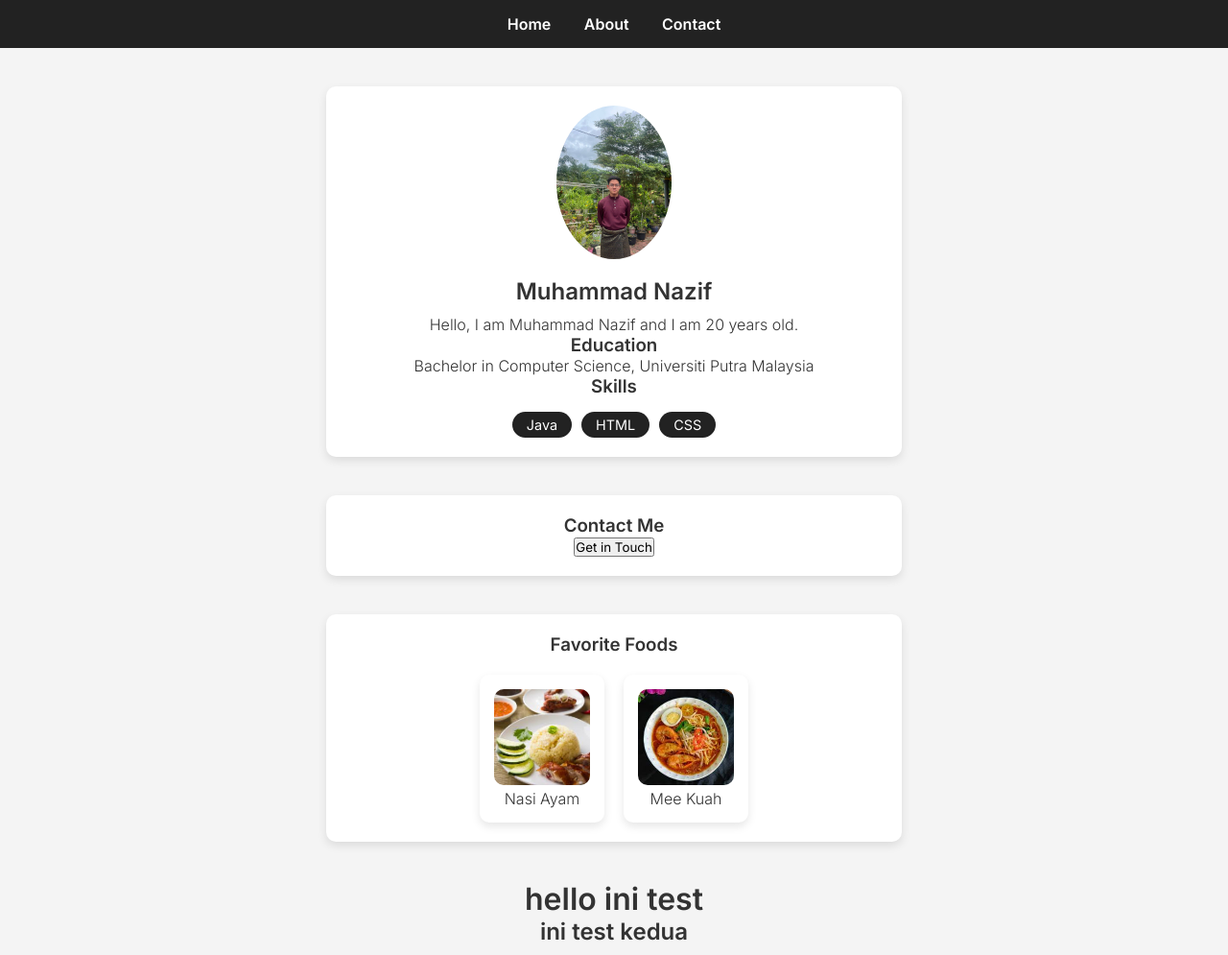
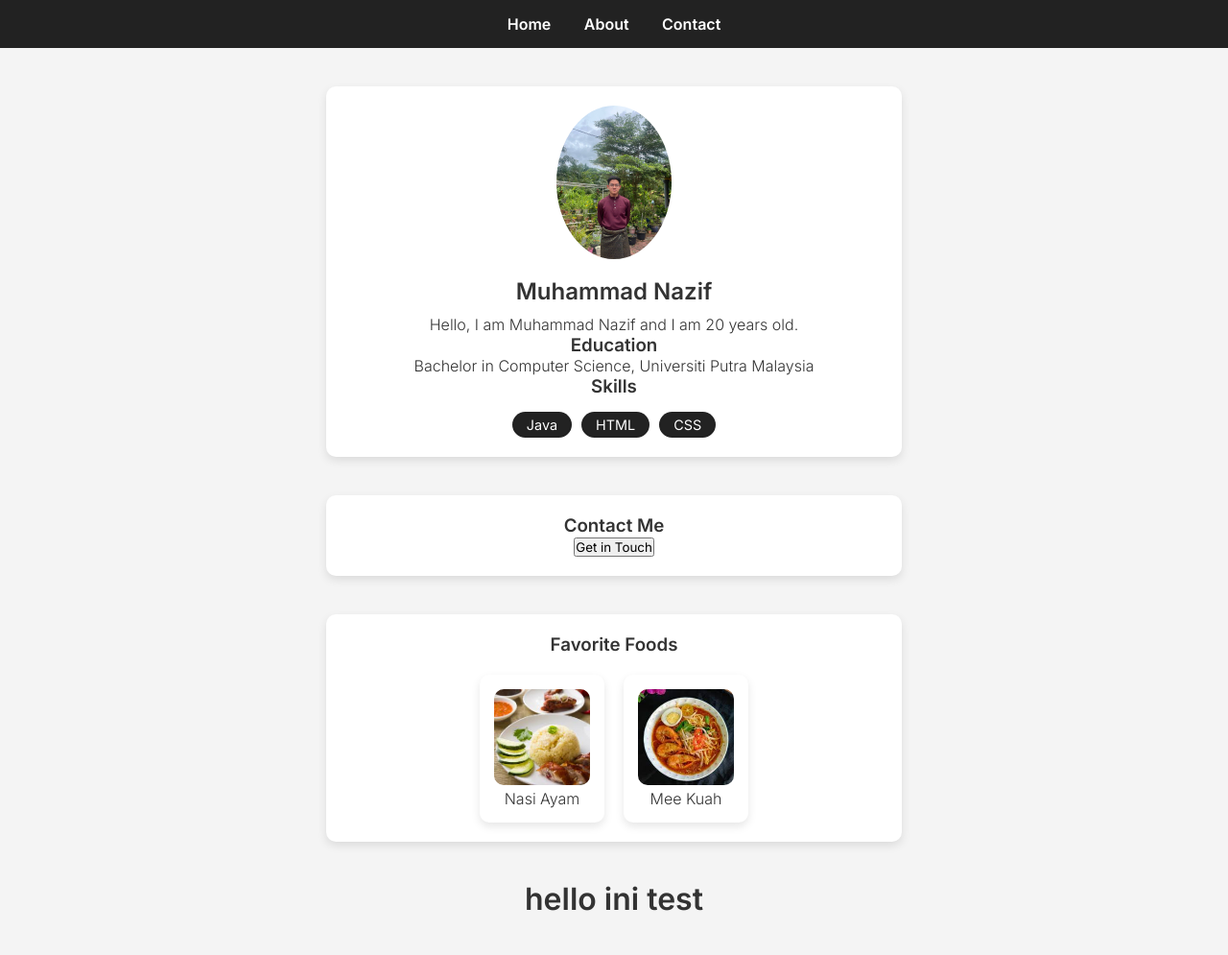
Before and after one commit to norbahri/web-pemula-I, a plain HTML site: page web pemula I/index.html in a window 1280 px wide. Shown: the whole page at 96% size. After the commit the page ends 956 px from the top, so only its background shows below. Drawn offline with Linux system fonts and the light colour scheme.

Commit message:
Revert "ini test yang kedua"
This reverts commit f71dadf43b6b4c837dfbe75d165a97e1576c5416.

```diff
--- a/web pemula I/index.html
+++ b/web pemula I/index.html
@@ -133,6 +133,5 @@
   </div>
 
 <h1>hello ini test </h1>
-<h2>ini test kedua </h2>
 </body>
 </html>
```
